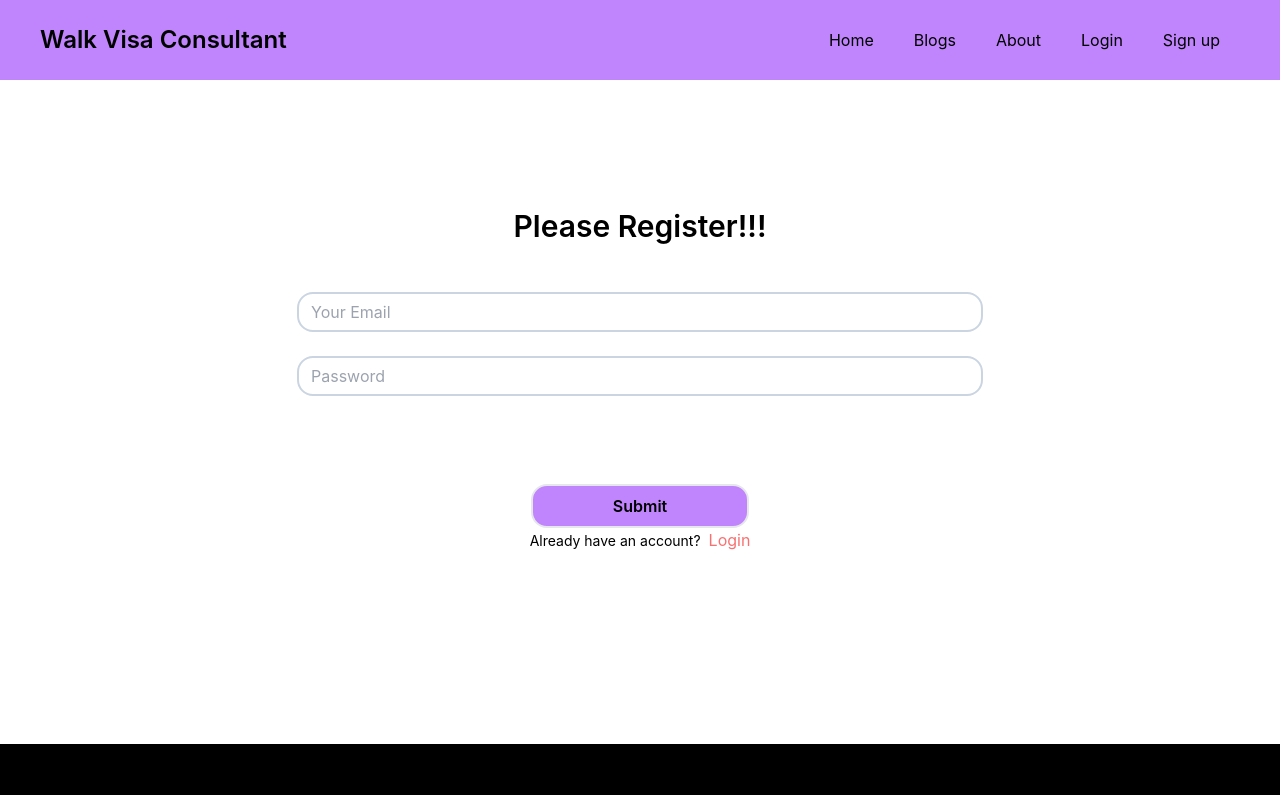
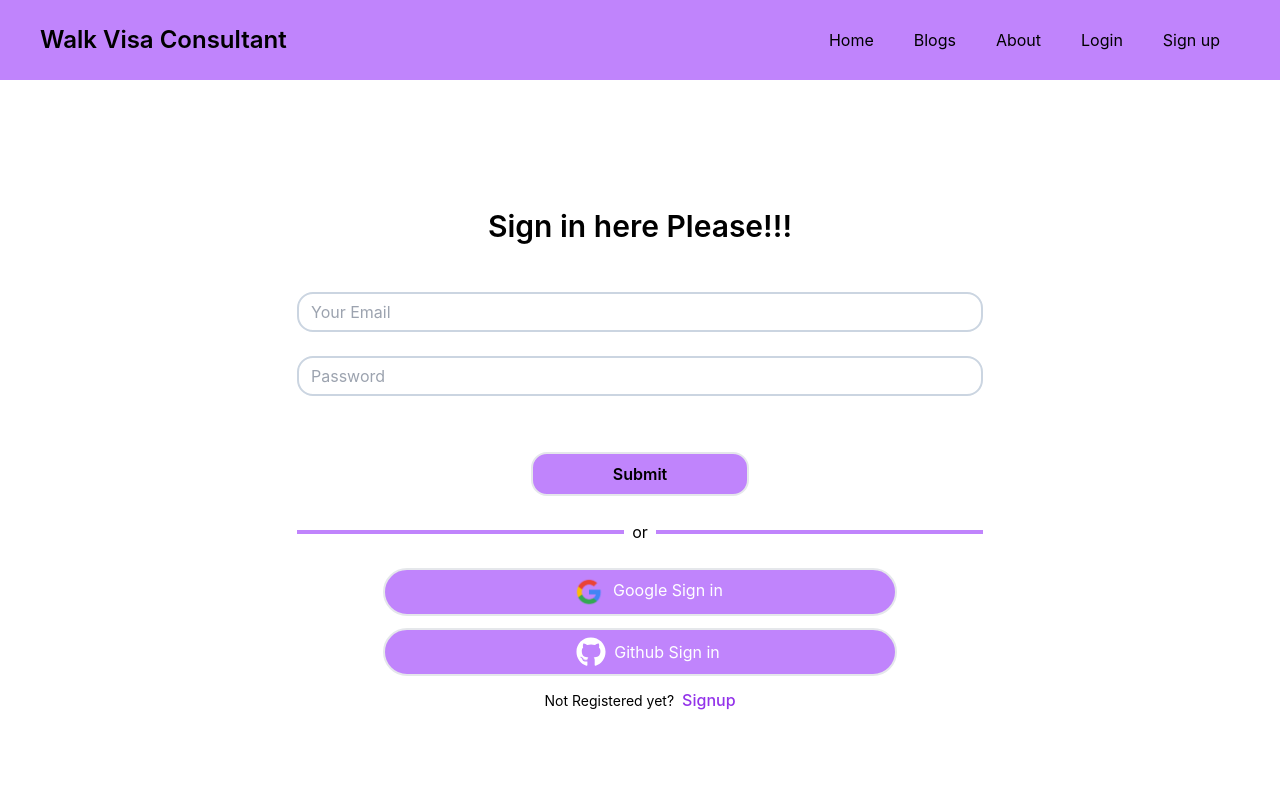
Before and after one commit to Nayeem29/Walk-Visa-Consultant, a React (Create React App) app: page /login in a window 1280 px wide. Shown: the top 795 px of the page. Built offline with nearby package versions, Linux system fonts and the light colour scheme; what tw-elements would draw is missing.

Commit message:
social-login-signup

```diff
--- a/package.json
+++ b/package.json
@@ -10,6 +10,7 @@
     "react": "^18.0.0",
     "react-dom": "^18.0.0",
     "react-firebase-hooks": "^5.0.3",
+    "react-icons": "^4.3.1",
     "react-router-dom": "^6.3.0",
     "react-scripts": "5.0.1",
     "tw-elements": "^1.0.0-alpha12",
--- /dev/null
+++ b/src/Pages/Checkout/Checkout.js
@@ -0,0 +1,11 @@
+import React from 'react';
+
+const Checkout = () => {
+  return (
+    <div>
+
+    </div>
+  );
+};
+
+export default Checkout;
--- a/src/Pages/Login/Login.js
+++ b/src/Pages/Login/Login.js
@@ -1,12 +1,14 @@
 import React, { useRef } from 'react';
-import { Link } from 'react-router-dom';
+import { Link, useNavigate } from 'react-router-dom';
 import auth from '../../firebase.init';
 import { useSignInWithEmailAndPassword } from 'react-firebase-hooks/auth';
 import Spinner from './Spinner/Spinner';
+import SocialSign from './SocialSign/SocialSign';
 
 const Login = () => {
   const emailRef = useRef('');
   const passwordRef = useRef('');
+  const navigate = useNavigate();
   const [
     signInWithEmailAndPassword,
     user,
@@ -23,17 +25,18 @@ const Login = () => {
 
   if (user) {
     console.log(user)
+    navigate('/');
   }
   if (loading) {
     return <Spinner />
   }
   if (error) {
-    errorElem = <p className='text-red-900'>{error?.message}</p>
+    errorElem = <p className='text-red-900 text-center'>{error?.message}</p>
   }
 
   return (
     <div className='mt-32'>
-      <h1 className='text-center text-3xl font-semibold text-black'>Please Register!!!</h1>
+      <h1 className='text-center text-3xl font-semibold text-black'>Sign in here Please!!!</h1>
       <section className='flex items-center justify-center mt-12'>
         <form onSubmit={handleLoginForm}>
           <input type="email" placeholder='Your Email' size='60' ref={emailRef} required
@@ -46,14 +49,15 @@ const Login = () => {
 
           <button
 
-            className='mt-16 mx-auto block border-2 px-20 py-2 rounded-2xl bg-purple-400 font-semibold hover:text-white'
+            className='mt-8 mx-auto block border-2 px-20 py-2 rounded-2xl bg-purple-400 font-semibold hover:text-white'
           >Submit</button>
           {errorElem}
+          <SocialSign />
           <p className='mb-16 text-center'>
             <small className='text-sm'>
-              Already have an account?
+              Not Registered yet?
             </small>
-            <Link to='/login' className='text-red-400 pl-2'>Login</Link>
+            <Link to='/signup' className='text-purple-600 pl-2 font-medium mt-3'>Signup</Link>
           </p>
         </form>
       </section>
--- a/src/Pages/Login/Register.js
+++ b/src/Pages/Login/Register.js
@@ -1,14 +1,16 @@
 import React, { useRef, useState } from 'react';
-import { Link } from 'react-router-dom';
+import { Link, useNavigate } from 'react-router-dom';
 import auth from '../../firebase.init';
 import { useCreateUserWithEmailAndPassword } from 'react-firebase-hooks/auth';
 import Spinner from './Spinner/Spinner';
+import SocialSign from './SocialSign/SocialSign';
 
 const Register = () => {
   const [agree, setAgree] = useState(false);
   const emailRef = useRef('');
   const passwordRef = useRef('');
   const confirmPasswordRef = useRef('');
+  const navigate = useNavigate();
   let errorElem;
   const [
     createUserWithEmailAndPassword,
@@ -30,9 +32,10 @@ const Register = () => {
   }
   if (user) {
     console.log(user.user);
+    navigate('/login');
   }
   if (error) {
-    errorElem = <p className='text-red-900'>{error?.message}</p>
+    errorElem = <p className='text-red-900 text-center'>{error?.message}</p>
   }
   return (
     <div className='mt-32'>
@@ -61,11 +64,12 @@ const Register = () => {
             className='mt-16 mx-auto block border-2 px-20 py-2 rounded-2xl bg-purple-400 font-semibold hover:text-white'
           >Submit</button>
           {errorElem}
+          <SocialSign />
           <p className='mb-16 text-center'>
             <small className='text-sm'>
               Already have an account?
             </small>
-            <Link to='/login' className='text-red-400 pl-2'>Login</Link>
+            <Link to='/login' className='text-purple-600 pl-2 font-medium mt-3'>Login</Link>
           </p>
         </form>
       </section>
--- a/src/Pages/Login/SocialSign/SocialSign.js
+++ b/src/Pages/Login/SocialSign/SocialSign.js
@@ -1,9 +1,52 @@
 import React from 'react';
+import { useSignInWithGithub, useSignInWithGoogle } from 'react-firebase-hooks/auth';
+import { useNavigate } from 'react-router-dom';
+import google from '../../../Assets/google.png';
+import auth from '../../../firebase.init';
+import Spinner from '../Spinner/Spinner';
+import { FaGithub } from "react-icons/fa";
 
 const SocialSign = () => {
+  const [signInWithGoogle, googleUser, googleLoading, googleError] = useSignInWithGoogle(auth);
+  const [signInWithGithub, gitUser, gitLoading, gitError] = useSignInWithGithub(auth);
+  const navigate = useNavigate();
+  let errorELem;
+  if (googleUser || gitUser) {
+    navigate('/');
+  }
+  if (googleError || gitError) {
+    errorELem = <p className='text-red-900'>{googleError?.message}{gitError?.message}</p>
+  }
+  if (googleLoading || gitLoading) {
+    return <Spinner />
+  }
   return (
     <div>
+      <div className='flex items-center justify-center my-6'>
+        <div className='h-1 w-1/2 bg-purple-400'></div>
+        <p className='px-2'>or</p>
+        <div className='h-1 w-1/2 bg-purple-400'></div>
+      </div>
+      <button
+        onClick={() => {
+          signInWithGoogle()
+        }}
+        className='mx-auto my-3 block border-2 pl-4 py-1 rounded-full bg-purple-400 text-white h-12 w-3/4'
+      >
+        <img className='w-8 h-8 inline-block' src={google} alt="" />
+        <span className='pl-2'>Google Sign in</span>
+      </button>
 
+      <button
+        onClick={() => {
+          signInWithGithub()
+        }}
+        className='flex items-center justify-center mx-auto my-3 border-2 pl-4 py-1 rounded-full bg-purple-400 text-white h-12 w-3/4'
+      >
+        <p className='text-3xl'><FaGithub /></p>
+        <span className='pl-2'>Github Sign in</span>
+      </button>
+      {errorELem}
     </div>
   );
 };
--- a/src/Pages/Login/Spinner/Spinner.js
+++ b/src/Pages/Login/Spinner/Spinner.js
@@ -3,9 +3,9 @@ import React from 'react';
 const Spinner = () => {
   return (
     <div>
-      <div class="flex items-center justify-center">
-        <div class="spinner-border animate-spin inline-block w-8 h-8 border-4 rounded-full" role="status">
-          <span class="visually-hidden">Loading...</span>
+      <div className="flex items-center justify-center my-auto">
+        <div className="spinner-border animate-spin inline-block w-8 h-8 border-4 rounded-full" role="status">
+          <span className="visually-hidden">Loading...</span>
         </div>
       </div>
     </div>
```
Also changed, not shown: src/Assets/google.png (added), 1 other file (tests, documents, lock files or other folders).
